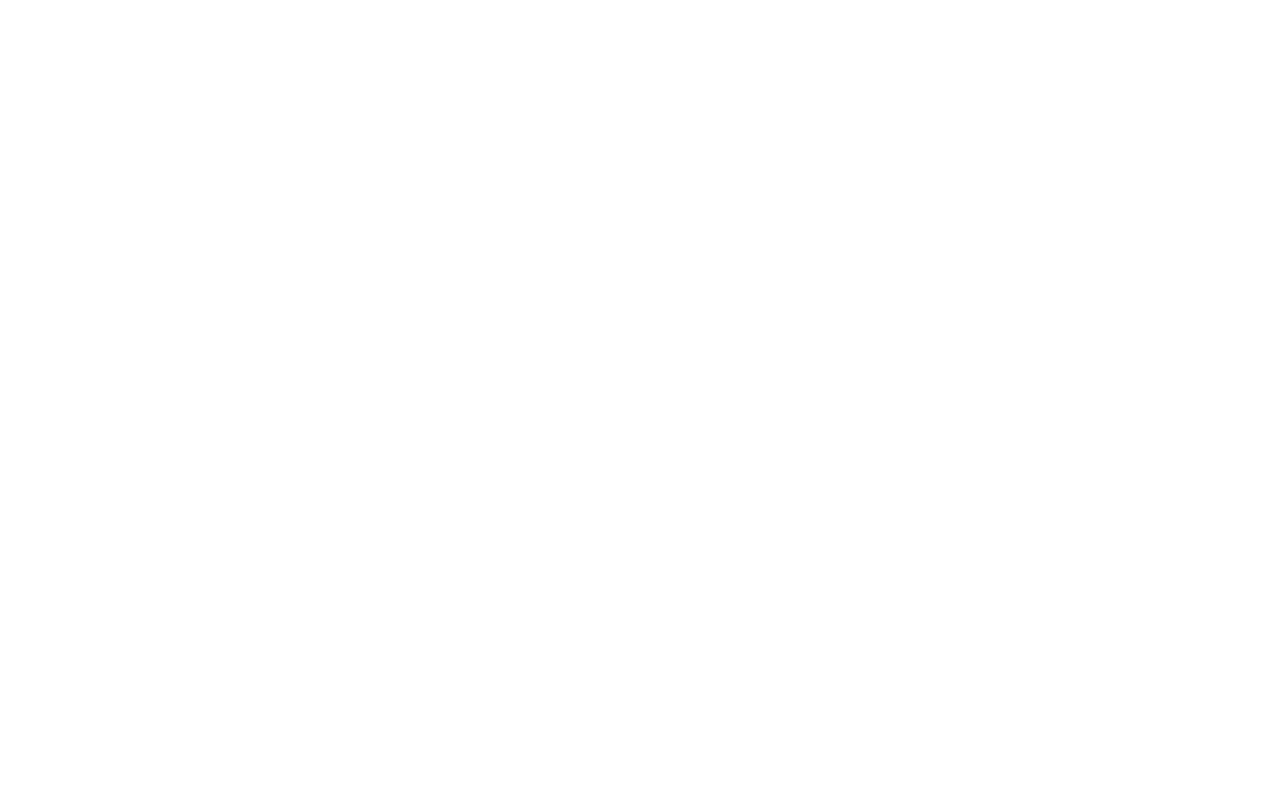
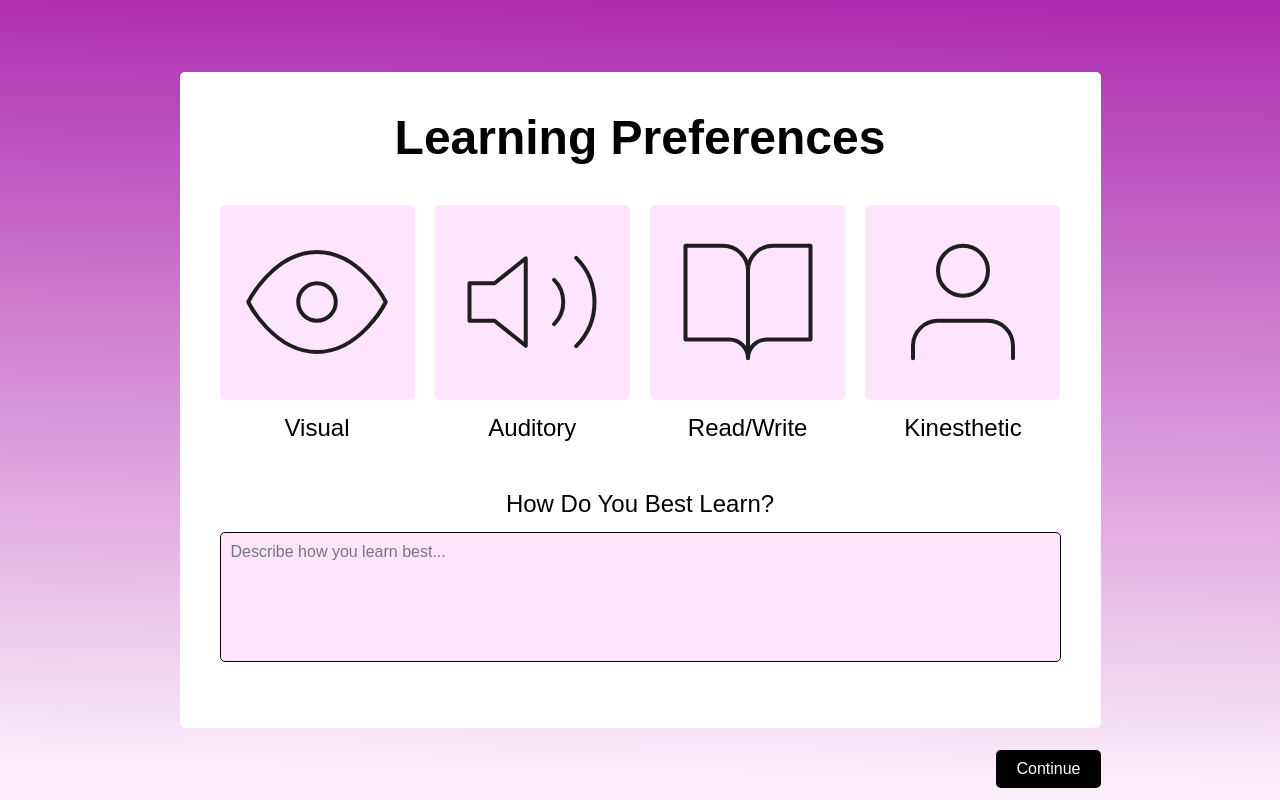
Before and after one commit to bluelijah/Violet, a React (Vite) app in the folder FrontEnd/: page /preferences in a window 1280 px wide. Before the commit this address had no page. Built offline with nearby package versions, Linux system fonts and the light colour scheme; a web font is replaced by a local one.

Commit message:
fixing my mistakes

```diff
--- a/FrontEnd/src/App.jsx
+++ b/FrontEnd/src/App.jsx
@@ -4,7 +4,7 @@
 import Login from './pages/LoginPage.jsx'
 import Preferences from './pages/PreferencesPage.jsx'
 import Dashboard from './pages/DashboardPage.jsx'
-// import Signup from './pages/Signup.jsx'
+import Signup from './pages/Signup.jsx'
 import NewCoursePage from './pages/NewCoursePage.jsx'
 // add imports from pages
 
@@ -14,10 +14,9 @@
       <div>
         <Routes>
           <Route path="/" element={<Login />}/>
-          <Route path="/pre      navigate('/dashboard')
-ferences" element={<Preferences />}/>
+          <Route path="/preferences" element={<Preferences />}/>
           <Route path="/dashboard" element={<Dashboard />}/>
-          {/* <Route path="/signup" element={<Signup />}/> */}
+          <Route path="/signup" element={<Signup />}/>
           <Route path='newCoursePage' element={<NewCoursePage />}/>
         </Routes>
       </div>
```
Also changed, not shown: FrontEnd/src/components/LoginForm.jsx (line endings or trailing spaces).
